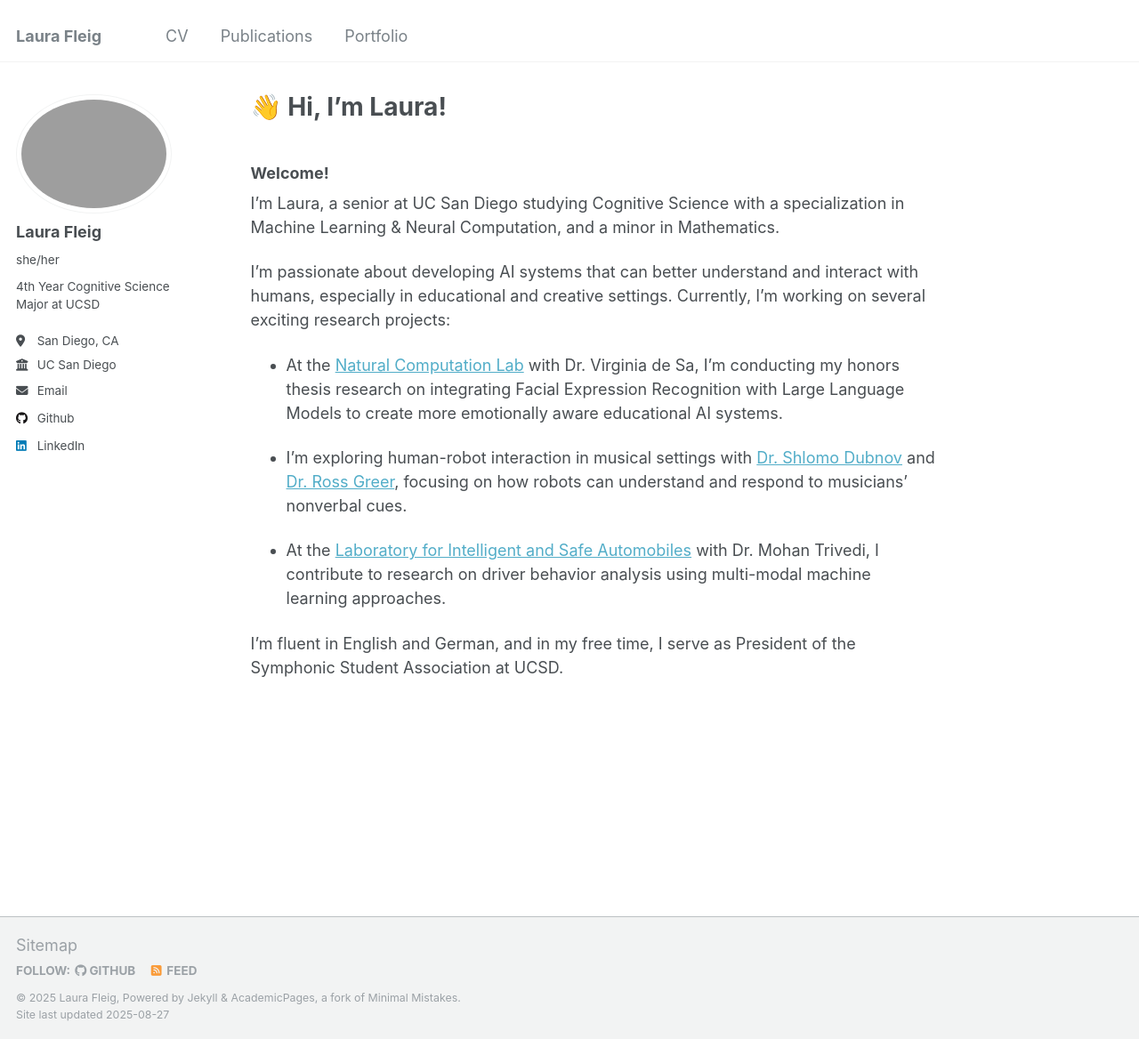
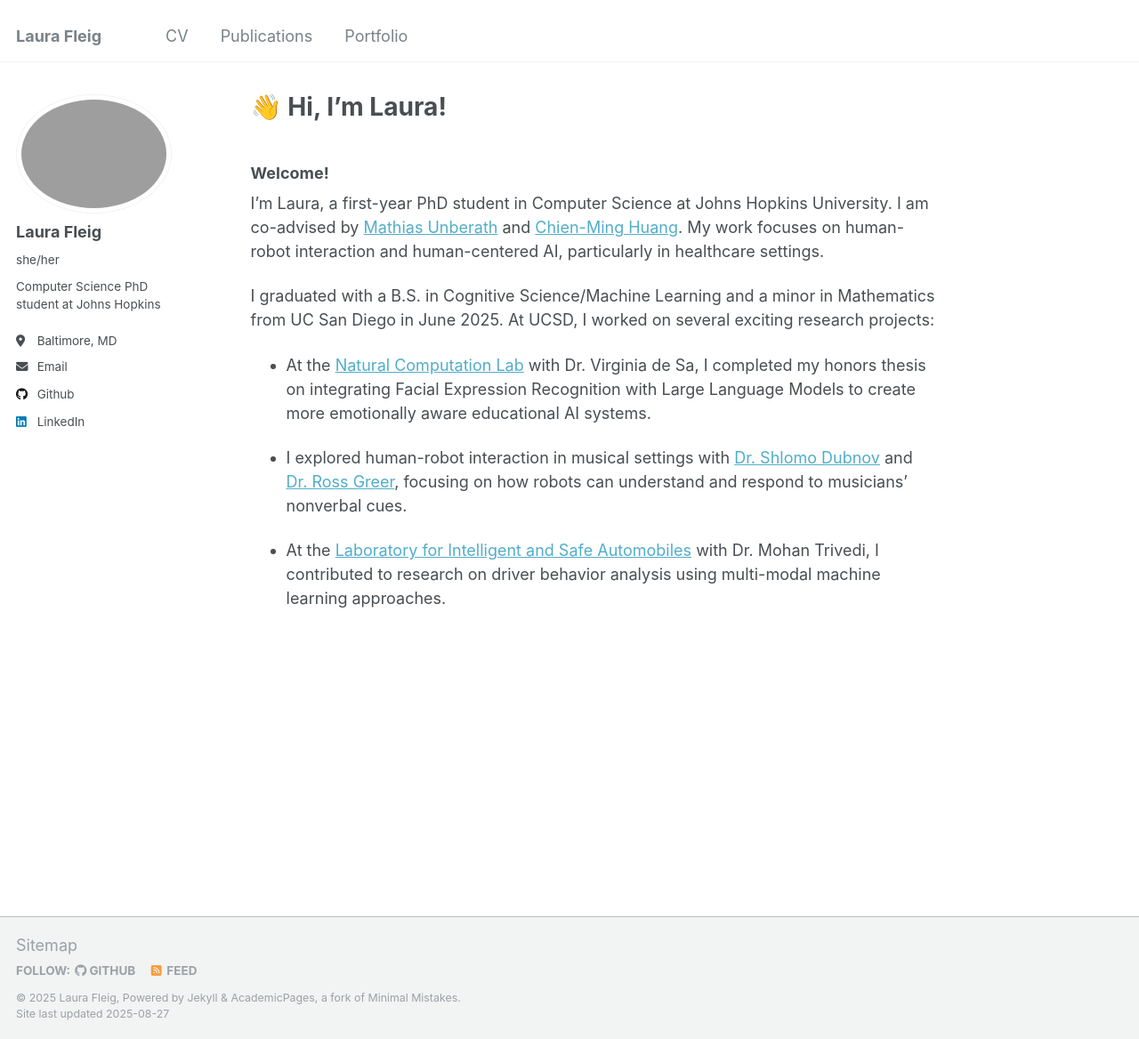
Before and after one commit to laurafleig/laurafleig.github.io, a Jekyll site: the page built from _pages/about.md, in a window 1280 px wide and 1168 px high. Shown: the whole window at 89% size. Built offline with Jekyll 4.4.1, drawn with Linux system fonts in a browser that asks for light colours.

Commit message:
JHU info update

```diff
--- a/_config.yml
+++ b/_config.yml
@@ -24,9 +24,9 @@ author:
   avatar           : "Laura_Fleig_headshot.jpg"
   name             : "Laura Fleig"
   pronouns         : "she/her"
-  bio              : "4th Year Cognitive Science Major at UCSD"
-  location         : "San Diego, CA"
-  employer         : "UC San Diego"
+  bio              : "Computer Science PhD student at Johns Hopkins"
+  location         : "Baltimore, MD"
+  #employer         : "UC San Diego"
   uri              : # URL
   email            : "laurafleig@gmail.com"
 
--- a/_pages/about.md
+++ b/_pages/about.md
@@ -9,14 +9,12 @@ redirect_from:
 
 ### Welcome!
 
-I'm Laura, a senior at UC San Diego studying Cognitive Science with a specialization in Machine Learning & Neural Computation, and a minor in Mathematics.
+I'm Laura, a first-year PhD student in Computer Science at Johns Hopkins University. I am co-advised by [Mathias Unberath](https://www.arcade.cs.jhu.edu/) and [Chien-Ming Huang](https://intuitivecomputing.github.io/index.html). My work focuses on human-robot interaction and human-centered AI, particularly in healthcare settings.
 
-I'm passionate about developing AI systems that can better understand and interact with humans, especially in educational and creative settings. Currently, I'm working on several exciting research projects:
+I graduated with a B.S. in Cognitive Science/Machine Learning and a minor in Mathematics from UC San Diego in June 2025. At UCSD, I worked on several exciting research projects:
 
-- At the [Natural Computation Lab](https://pages.ucsd.edu/~desa/) with Dr. Virginia de Sa, I'm conducting my honors thesis research on integrating Facial Expression Recognition with Large Language Models to create more emotionally aware educational AI systems.
+- At the [Natural Computation Lab](https://pages.ucsd.edu/~desa/) with Dr. Virginia de Sa, I completed my honors thesis on integrating Facial Expression Recognition with Large Language Models to create more emotionally aware educational AI systems.
 
-- I'm exploring human-robot interaction in musical settings with [Dr. Shlomo Dubnov](http://dub.ucsd.edu/) and [Dr. Ross Greer](https://www.rossgreer.com/), focusing on how robots can understand and respond to musicians' nonverbal cues.
+- I explored human-robot interaction in musical settings with [Dr. Shlomo Dubnov](http://dub.ucsd.edu/) and [Dr. Ross Greer](https://www.rossgreer.com/), focusing on how robots can understand and respond to musicians' nonverbal cues.
 
-- At the [Laboratory for Intelligent and Safe Automobiles](https://cvrr.ucsd.edu/) with Dr. Mohan Trivedi, I contribute to research on driver behavior analysis using multi-modal machine learning approaches.
-
-I'm fluent in English and German, and in my free time, I serve as President of the Symphonic Student Association at UCSD.
+- At the [Laboratory for Intelligent and Safe Automobiles](https://cvrr.ucsd.edu/) with Dr. Mohan Trivedi, I contributed to research on driver behavior analysis using multi-modal machine learning approaches.
```
Also changed, not shown: _portfolio/SSA.md (+2 -2 lines), 3 other files.
